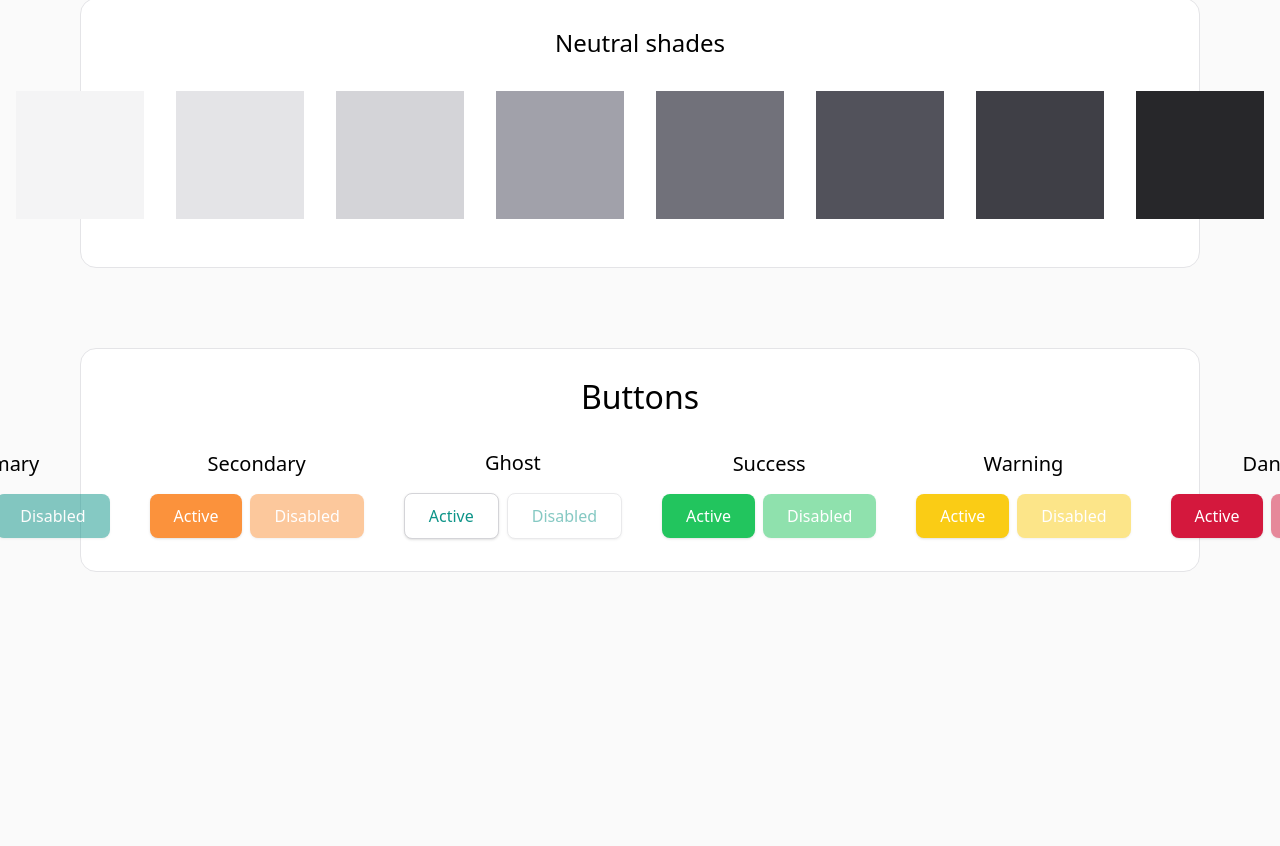
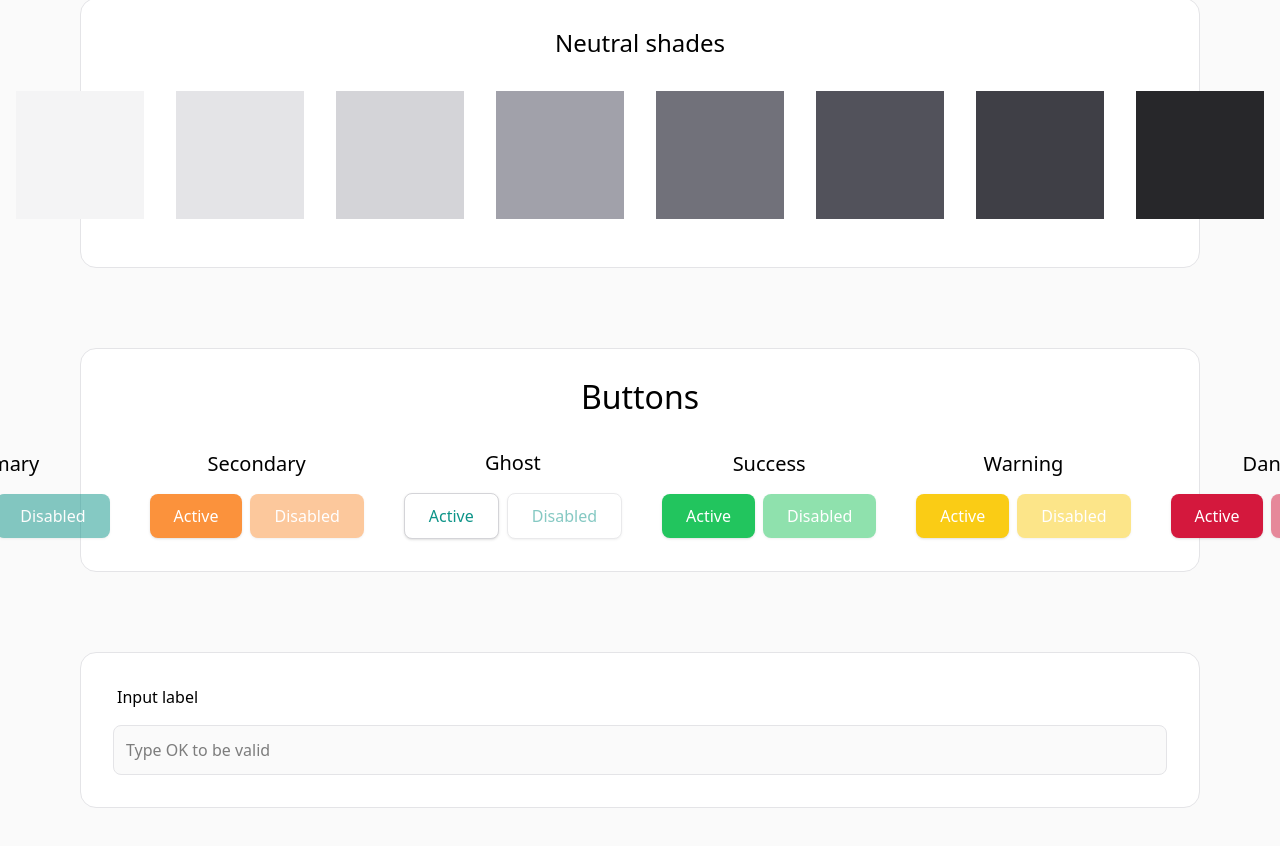
Before and after one commit to gregoirelebas/SkillSwap-Front, a React (Vite) app: page / in a window 1280 px wide. Shown: the part 802-1648 px from the top of the page. Before the commit the page ends 1454 px from the top, so only its background shows below. Built offline with nearby package versions, Linux system fonts and the light colour scheme.

Commit message:
Created a form input component.

```diff
--- /dev/null
+++ b/src/components/input.tsx
@@ -0,0 +1,22 @@
+import React from 'react';
+
+interface InputProps {
+  label?: string;
+  isValid: boolean;
+  error?: string;
+  inputProps: React.InputHTMLAttributes<HTMLInputElement>;
+}
+
+export default function Input({ label, isValid, error, inputProps }: InputProps) {
+  return (
+    <div className="w-full column">
+      {label && (
+        <label htmlFor={inputProps.id} className="input-label">
+          {label}
+        </label>
+      )}
+      <input className={`input ${isValid ? '' : 'input-invalid'}`} {...inputProps} />
+      {!isValid && <span className="input-error">{error}</span>}
+    </div>
+  );
+}
--- /dev/null
+++ b/src/hooks/useInput.ts
@@ -0,0 +1,14 @@
+import { type ChangeEvent, useState } from 'react';
+
+export default function useInput(initialValue: unknown, checkValue: (value: unknown) => boolean) {
+  const [value, setValue] = useState(initialValue);
+  const [isValid, setIsValid] = useState(true);
+
+  function handleChange(e: ChangeEvent<HTMLInputElement>) {
+    setValue(e.target.value);
+
+    setIsValid(checkValue(e.target.value));
+  }
+
+  return { value, isValid: isValid, onChange: handleChange, setIsValid: setIsValid };
+}
--- a/src/index.css
+++ b/src/index.css
@@ -94,3 +94,19 @@ p {
 .btn-danger {
   @apply bg-danger hover:bg-danger-light;
 }
+
+.input {
+  @apply w-full p-3 bg-neutral-50 border border-neutral-200 rounded-lg focus:outline-none focus:ring-2 focus:ring-primary focus:border-transparent transition-all;
+}
+
+.input-invalid {
+  @apply border-danger;
+}
+
+.input-label {
+  @apply w-full mb-4 pl-1 font-normal;
+}
+
+.input-error {
+  @apply w-full mt-1 pl-3 text-danger;
+}
--- a/src/pages/Toolkit.tsx
+++ b/src/pages/Toolkit.tsx
@@ -1,3 +1,6 @@
+import Input from '../components/input';
+import useInput from '../hooks/useInput';
+
 export default function Toolkit() {
   function ColorBox({ colorClass }: { colorClass: string }) {
     return <div className={`w-32 h-32 m-4 ${colorClass}`}></div>;
@@ -48,7 +51,7 @@ export default function Toolkit() {
   ];
 
   const buttonBoxes = buttonVariants.map((variant) => (
-    <div className="column gap-5">
+    <div key={variant} className="column gap-5">
       <h3>
         {variant.replace('btn-', '').charAt(0).toUpperCase() + variant.replace('btn-', '').slice(1)}
       </h3>
@@ -60,6 +63,23 @@ export default function Toolkit() {
       </div>
     </div>
   ));
+
+  const okInput = useInput('', checkOKInput);
+
+  function handleSubmit(event: React.FormEvent) {
+    event.preventDefault();
+
+    const isValid = checkOKInput(okInput.value);
+    okInput.setIsValid(isValid);
+
+    if (!isValid) {
+      return;
+    }
+  }
+
+  function checkOKInput(value: unknown) {
+    return (value as string) === 'OK';
+  }
 
   return (
     <div className="column gap-20 p-20">
@@ -103,6 +123,24 @@ export default function Toolkit() {
         <h1>Buttons</h1>
         <div className="row gap-10">{buttonBoxes}</div>
       </div>
+
+      {/* Form elements */}
+      <div className="card w-full">
+        <form onSubmit={handleSubmit}>
+          <Input
+            label="Input label"
+            isValid={okInput.isValid}
+            error="Input is only valid if it is 'OK'"
+            inputProps={{
+              id: 'ok-input',
+              type: 'text',
+              placeholder: 'Type OK to be valid',
+              value: okInput.value as string,
+              onChange: okInput.onChange,
+            }}
+          />
+        </form>
+      </div>
     </div>
   );
 }
```
